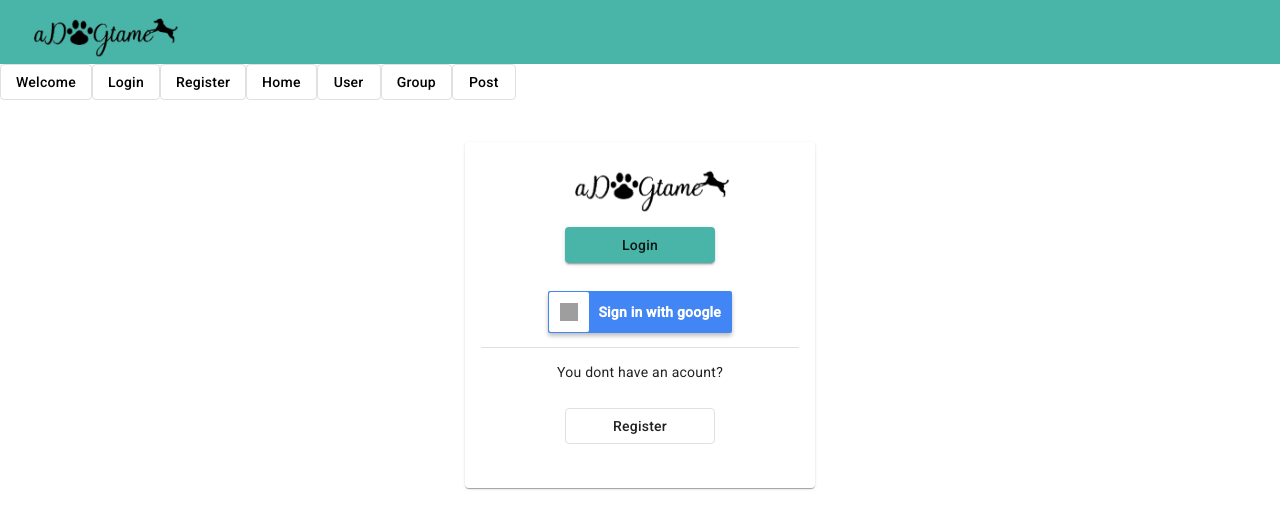
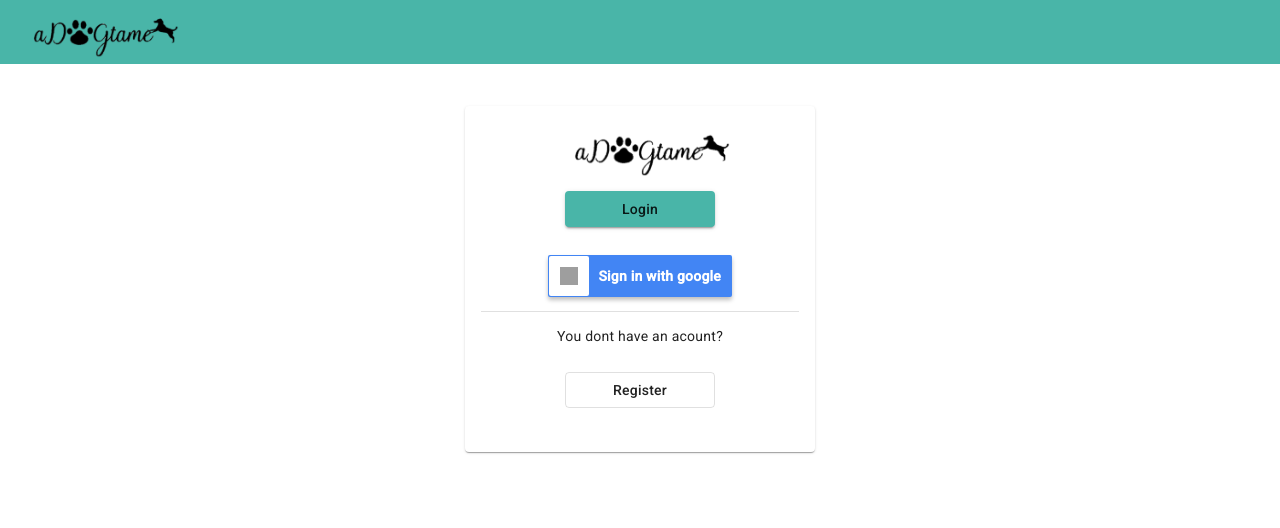
Before and after one commit to InakiOrozco/Adogtame, an Angular app in the folder front-material/: page / in a window 1280 px wide. Shown: the top 528 px of the page. Built offline with nearby package versions, Linux system fonts and the light colour scheme; grey boxes are pictures that could not be loaded.

Commit message:
Update app.component.html

```diff
--- a/front-material/src/app/app.component.html
+++ b/front-material/src/app/app.component.html
@@ -1,11 +1,2 @@
 <header></header>
-<nav>
-  <a mat-stroked-button routerLink="/"> Welcome </a>
-  <a mat-stroked-button routerLink="/login"> Login </a>
-  <a mat-stroked-button routerLink="/register"> Register </a>
-  <a mat-stroked-button routerLink="/home"> Home </a>
-  <a mat-stroked-button routerLink="/user/61a53efb50374ebf3a3fa7d2"> User </a>
-  <a mat-stroked-button routerLink="/group/61abfdc634219f8df3b4a006"> Group </a>
-  <a mat-stroked-button routerLink="/post/61ac03c3af37544921ce1df2"> Post </a>
-</nav>
 <router-outlet></router-outlet>
```
